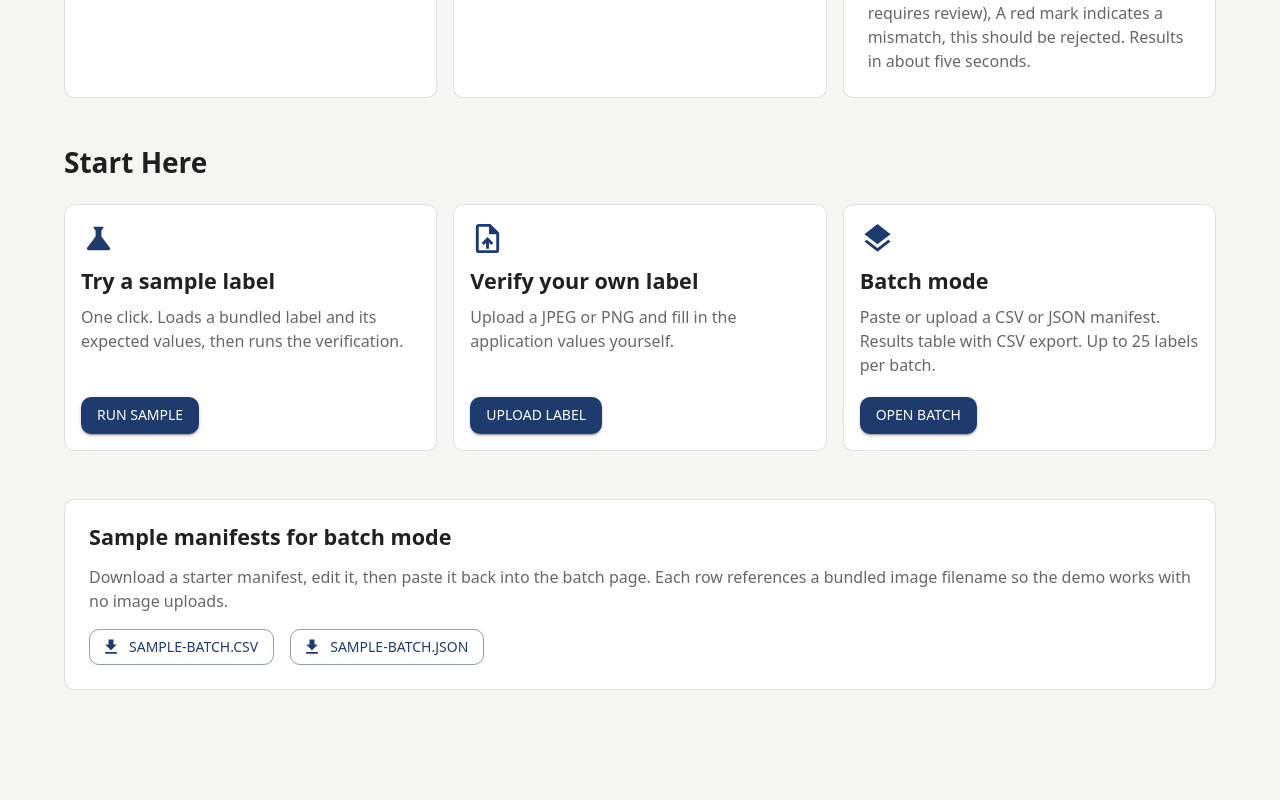
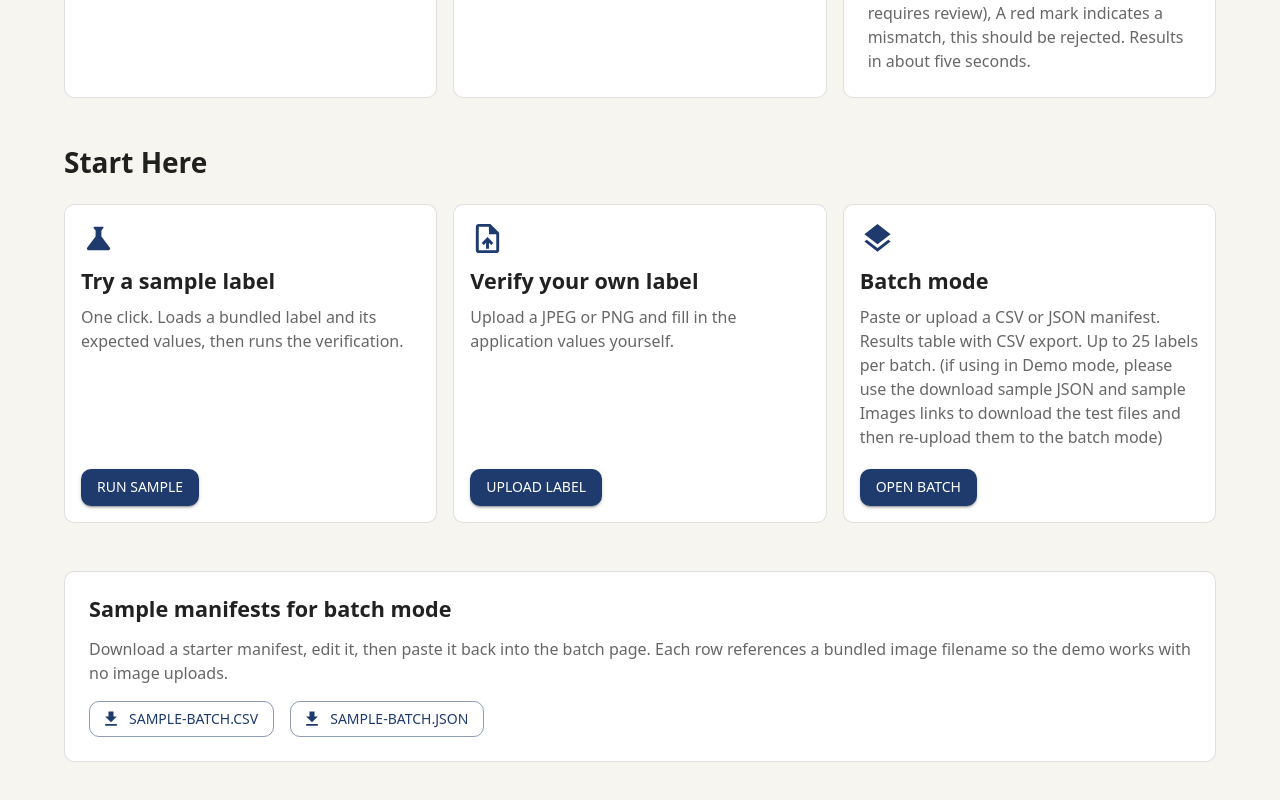
Before and after one commit to derekyim/label_verification, a Next.js app: page / in a window 1280 px wide. Shown: the part 637-1437 px from the top of the page. Before the commit the page ends 1375 px from the top, so only its background shows below. Built offline with nearby package versions, Linux system fonts and the light colour scheme.

Commit message:
make it easier to demo with samples

```diff
--- a/src/components/BatchManifestInput/BatchManifestInput.tsx
+++ b/src/components/BatchManifestInput/BatchManifestInput.tsx
@@ -73,6 +73,7 @@ export default function BatchManifestInput({
           <Box className="batch-manifest-input-spacer" />
           <MuiLink href="/samples/sample-batch.csv" download>sample CSV</MuiLink>
           <MuiLink href="/samples/sample-batch.json" download>sample JSON</MuiLink>
+          <MuiLink href="/samples/sample-images.zip" download>sample Images</MuiLink>
         </Stack>
         <TextField
           multiline
--- a/src/components/StartHere/StartHere.tsx
+++ b/src/components/StartHere/StartHere.tsx
@@ -29,7 +29,7 @@ export default function StartHere() {
           href="/batch"
           icon={<LayersIcon fontSize="large" color="primary" />}
           title="Batch mode"
-          body="Paste or upload a CSV or JSON manifest. Results table with CSV export. Up to 25 labels per batch."
+          body="Paste or upload a CSV or JSON manifest. Results table with CSV export. Up to 25 labels per batch. (if using in Demo mode, please use the download sample JSON and sample Images links to download the test files and then re-upload them to the batch mode)"
           cta="Open batch"
         />
       </Stack>
```
Also changed, not shown: 1 other file (tests, documents, lock files or other folders).
